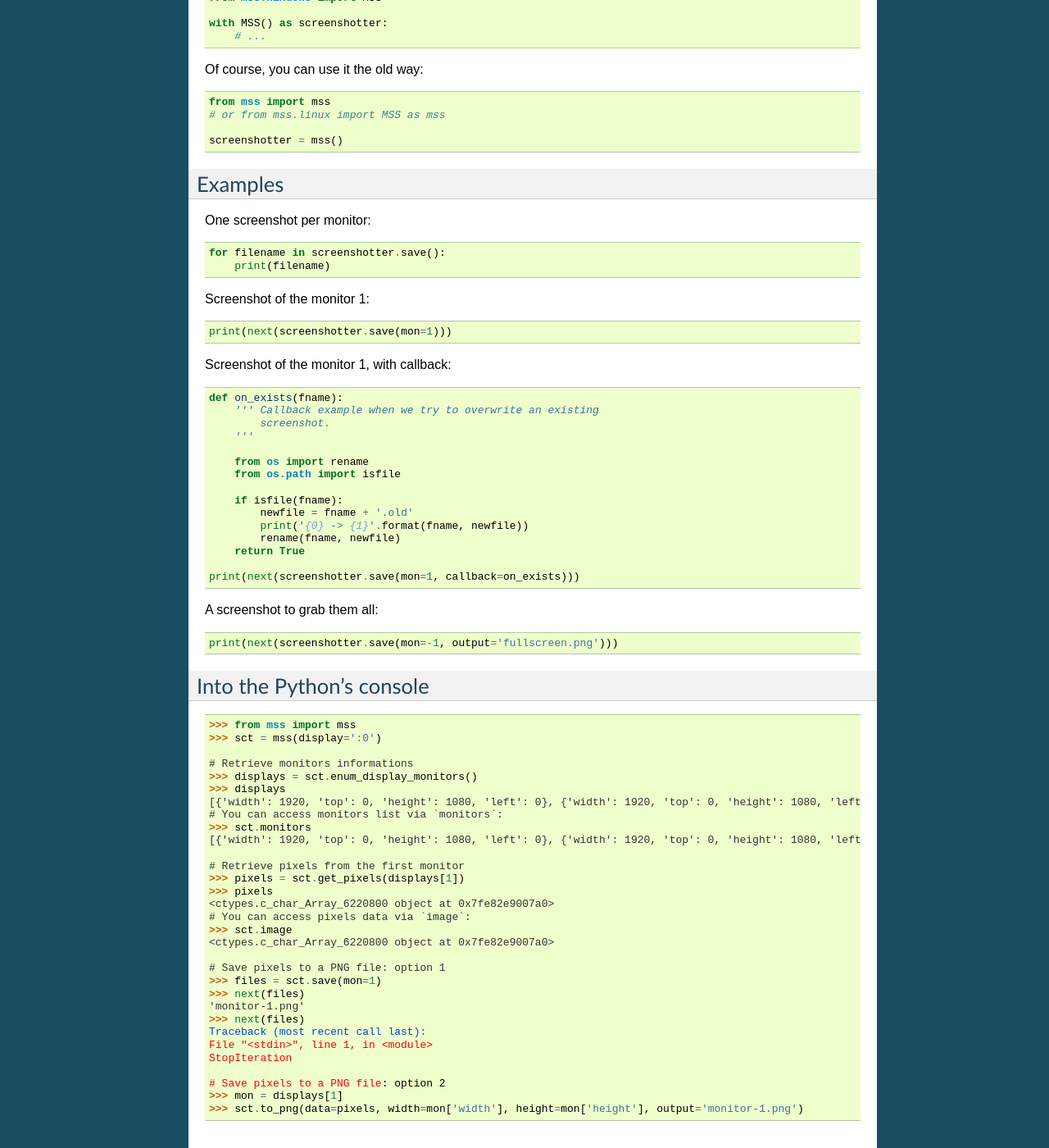
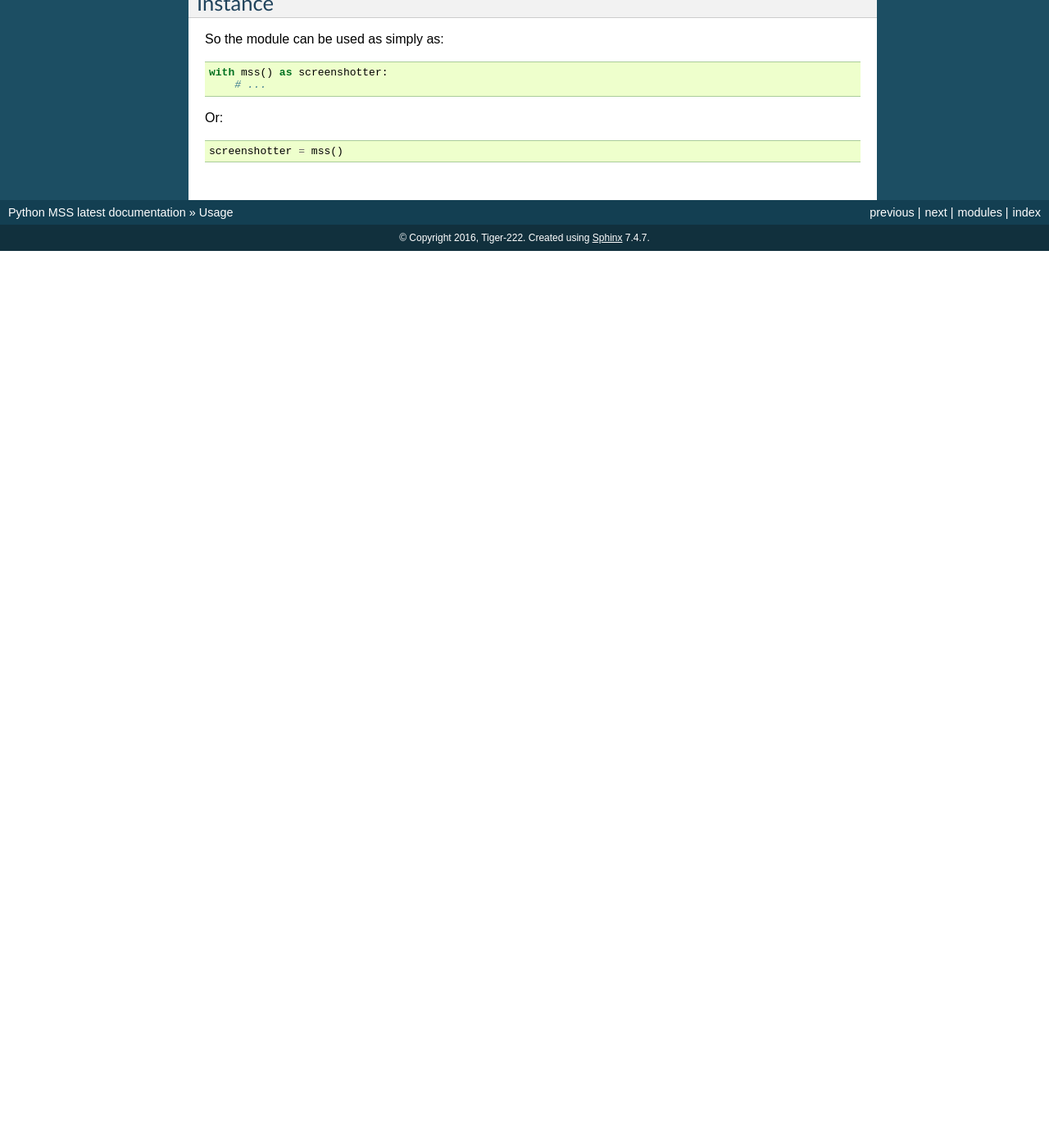
Before and after one commit to BoboTiG/python-mss, a Sphinx documentation site: the page built from docs/source/usage.rst, in a window 1280 px wide and 1400 px high, scrolled down 438 px. Shown: the whole window at 82% size. Built offline with Sphinx 7.4.7, drawn with Linux system fonts in a browser that asks for light colours; after the commit the page ends 900 px from its top, so only the background shows below that; some of the changed text lies outside the part shown.

Commit message:
doc: update examples

```diff
--- a/docs/source/api.rst
+++ b/docs/source/api.rst
@@ -27,7 +27,7 @@ Methods
 
     .. method:: bgra_to_rgb(raw) -> bytes
 
-        :param mixed raw: raw data containing BGRA values.
+        :param bytearray raw: raw data containing BGRA values.
 
         It converts pixels values from BGRA to RGB.
         This is the method called to populate :attr:`image` into :attr:`get_pixels`.
--- a/docs/source/index.rst
+++ b/docs/source/index.rst
@@ -8,7 +8,7 @@ An ultra fast cross-platform multiple screenshots module in pure python using ct
     - but you can use PIL and benefit from all its formats (or add yours directly);
     - it could be easily embedded into games and other softwares which require fast and plateforme optimized methods to grab screenshots;
     - get the `source code on GitHub <https://github.com/BoboTiG/python-mss>`_;
-    - and `report a bug <https://github.com/BoboTiG/python-mss/issues>`_;
+    - you can `report a bug <https://github.com/BoboTiG/python-mss/issues>`_;
     - **MSS** stands for Multiple ScreenShots;
     - insanely fast, did I said it?
 
--- a/docs/source/usage.rst
+++ b/docs/source/usage.rst
@@ -2,108 +2,34 @@
 Usage
 =====
 
-Instance the good class
------------------------
+Import
+======
 
 So MSS can be used as simply as::
 
     from mss import mss
 
+
+Or import the good one::
+
+    # MacOS X
+    from mss.darwin import MSS as mss
+
+    # GNU/Linux
+    from mss.linux import MSS as mss
+
+    # Microsoft Windows
+    from mss.windows import MSS as mss
+
+
+Instance
+========
+
+So the module can be used as simply as::
+
     with mss() as screenshotter:
         # ...
 
-
-Or import the good one (choose one)::
-
-    # MacOS X
-    from mss.darwin import MSS
-
-    # GNU/Linux
-    from mss.linux import MSS
-
-    # Microsoft Windows
-    from mss.windows import MSS
-
-    with MSS() as screenshotter:
-        # ...
-
-
-Of course, you can use it the old way::
-
-    from mss import mss
-    # or from mss.linux import MSS as mss
+Or::
 
     screenshotter = mss()
-
-
-Examples
---------
-
-One screenshot per monitor::
-
-    for filename in screenshotter.save():
-        print(filename)
-
-Screenshot of the monitor 1::
-
-    print(next(screenshotter.save(mon=1)))
-
-Screenshot of the monitor 1, with callback::
-
-    def on_exists(fname):
-        ''' Callback example when we try to overwrite an existing
-            screenshot.
-        '''
-
-        from os import rename
-        from os.path import isfile
-
-        if isfile(fname):
-            newfile = fname + '.old'
-            print('{0} -> {1}'.format(fname, newfile))
-            rename(fname, newfile)
-        return True
-
-    print(next(screenshotter.save(mon=1, callback=on_exists)))
-
-A screenshot to grab them all::
-
-    print(next(screenshotter.save(mon=-1, output='fullscreen.png')))
-
-
-Into the Python's console
--------------------------
-
-.. code:: python
-
-    >>> from mss import mss
-    >>> sct = mss(display=':0')
-
-    # Retrieve monitors informations
-    >>> displays = sct.enum_display_monitors()
-    >>> displays
-    [{'width': 1920, 'top': 0, 'height': 1080, 'left': 0}, {'width': 1920, 'top': 0, 'height': 1080, 'left': 0}]
-    # You can access monitors list via `monitors`:
-    >>> sct.monitors
-    [{'width': 1920, 'top': 0, 'height': 1080, 'left': 0}, {'width': 1920, 'top': 0, 'height': 1080, 'left': 0}]
-
-    # Retrieve pixels from the first monitor
-    >>> pixels = sct.get_pixels(displays[1])
-    >>> pixels
-    <ctypes.c_char_Array_6220800 object at 0x7fe82e9007a0>
-    # You can access pixels data via `image`:
-    >>> sct.image
-    <ctypes.c_char_Array_6220800 object at 0x7fe82e9007a0>
-
-    # Save pixels to a PNG file: option 1
-    >>> files = sct.save(mon=1)
-    >>> next(files)
-    'monitor-1.png'
-    >>> next(files)
-    Traceback (most recent call last):
-    File "<stdin>", line 1, in <module>
-    StopIteration
-
-    # Save pixels to a PNG file: option 2
-    >>> mon = displays[1]
-    >>> sct.to_png(data=pixels, width=mon['width'], height=mon['height'], output='monitor-1.png')
```
Also changed, not shown: README.rst (+12 -7 lines), docs/source/examples.rst (+81 -3 lines), 1 other file.
